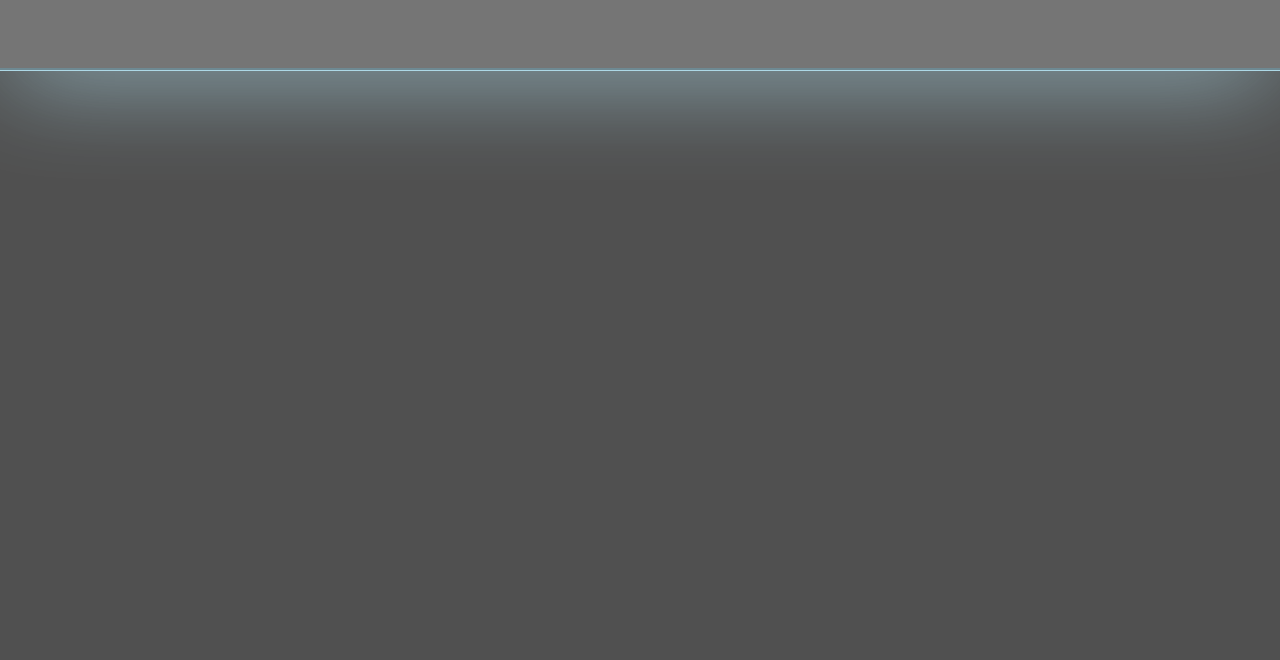
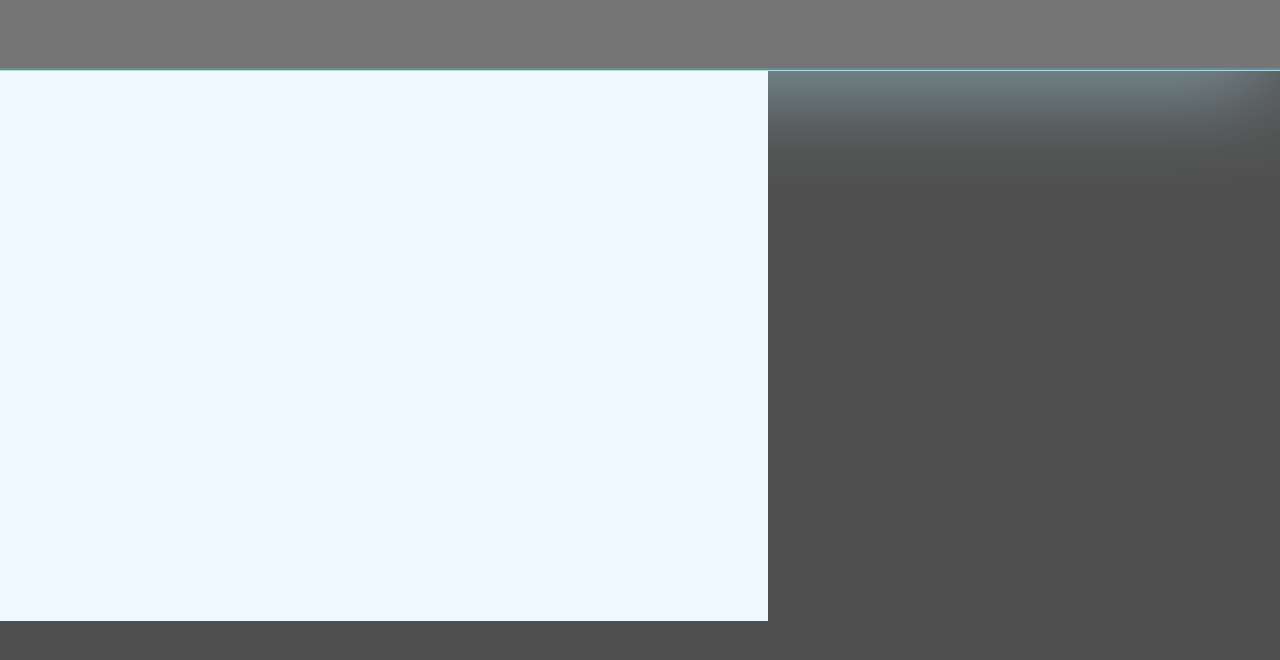
Before and after one commit to JoaoGiatti/linktree-JoaoGiatti.io, a plain HTML site: page index.html in a window 1280 px wide. Drawn offline with Linux system fonts and the light colour scheme.

Commit message:
Criação do container da foto+nome
Criei uma div container em que nela tera a minha foto em uma div interna, e meu nome logo abaixo.

```diff
--- a/index.html
+++ b/index.html
@@ -8,5 +8,11 @@
     <body>
         <header>
         </header>
+        <div class="container-foto_nome">
+            <div class="foto">
+            </div>
+            <div class="nome">
+            </div>
+        </div>
     </body>
 </html>
--- a/style.css
+++ b/style.css
@@ -10,3 +10,8 @@ header{
     border-color: #add8e6;
     box-shadow: 0px 8px 100px -10px #add8e6;
 }
+.container-foto_nome{
+    width: 60%;
+    height: 550px;
+    background-color: aliceblue;
+}
```
